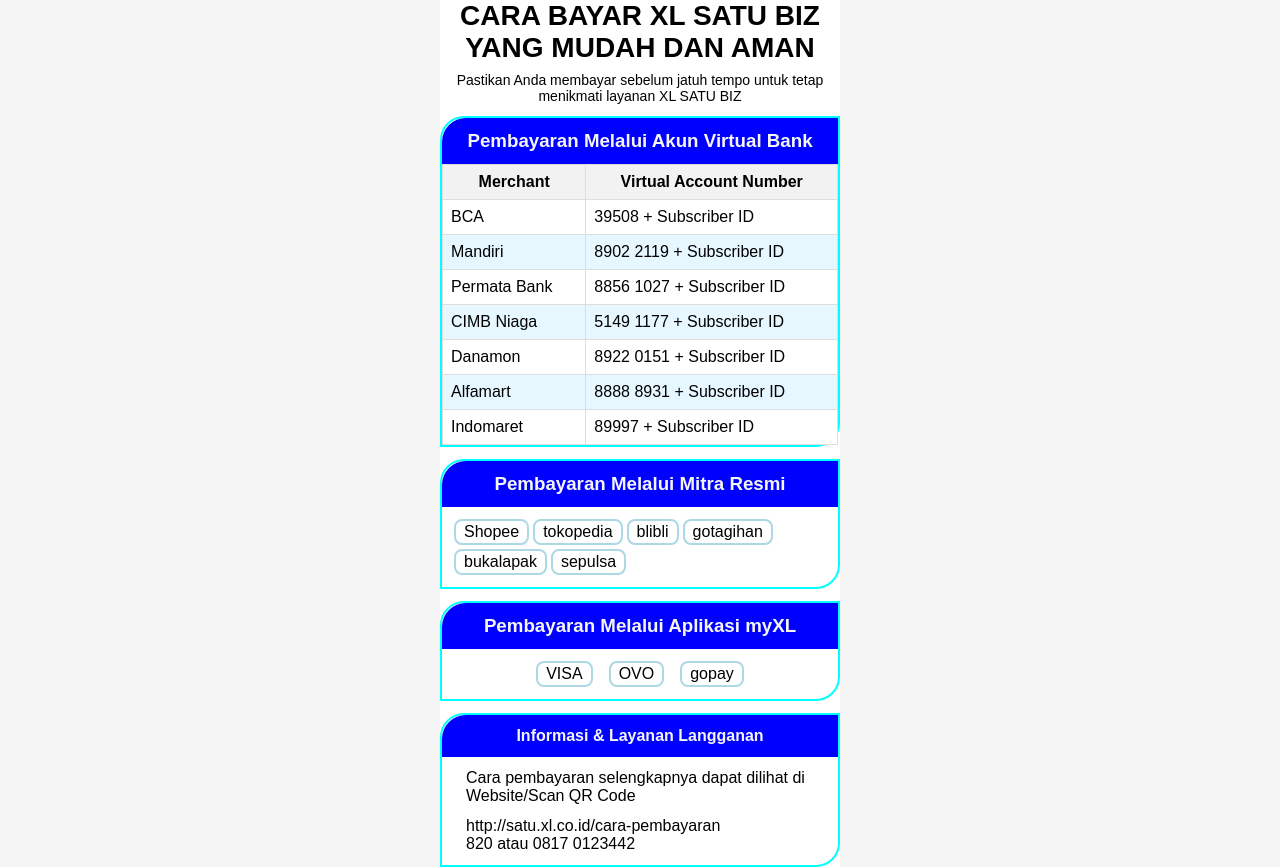
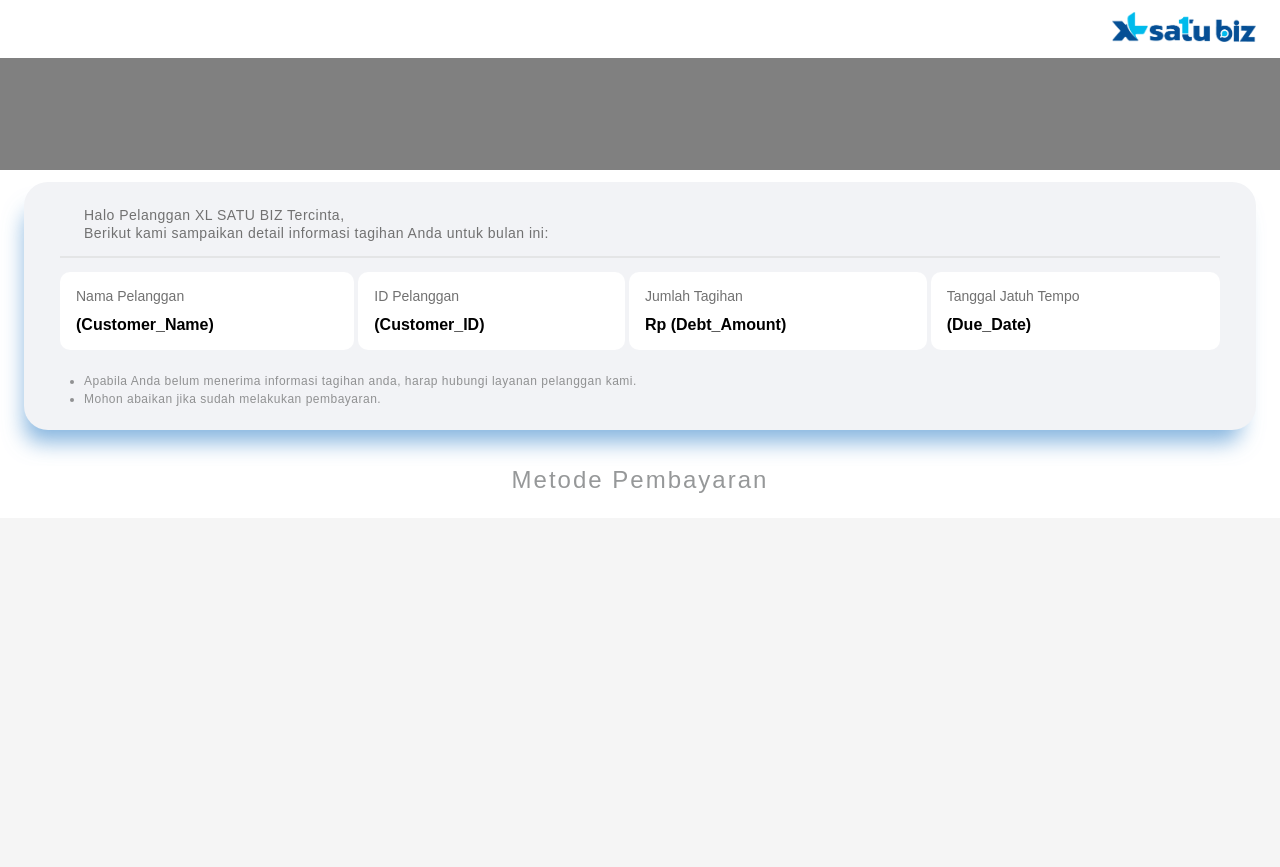
Before and after one commit to martinsuhendra/guntur-static-html, a website: page index.html in a window 1280 px wide. After the commit the page ends 800 px from the top, so only its background shows below. Drawn offline with Linux system fonts and the light colour scheme.

Commit message:
feat: page 2

```diff
--- a/index.html
+++ b/index.html
@@ -1,11 +1,10 @@
-<!doctype html>
+<!DOCTYPE html>
 <html lang="en">
 
 <head>
     <meta charset="UTF-8">
     <meta http-equiv="X-UA-Compatible" content="IE=edge">
     <meta name="viewport" content="width=device-width, initial-scale=1.0">
-    <!-- <link rel="stylesheet" href="css/style.css"> -->
     <title>XL Satu Biz</title>
     <style>
         * {
@@ -16,145 +15,65 @@
             font-family: Arial, Helvetica, sans-serif;
         }
 
+        body {
+            max-width: 1440px;
+            min-width: 360px;
+            margin: 0 auto;
+            background-color: #f5f5f5;
+        }
+
         section {
             background-color: #fff;
-        }
-
-        a {
-            text-decoration: none;
-            color: inherit;
-        }
-
-        ol>li {
-            font-size: 12px;
-            font-weight: 600;
-            font-family: 'Arial', serif;
-            margin-bottom: 14px;
-        }
-
-        ul {
-            list-style: inside;
-            list-style-position: outside;
-        }
-
-        ul>li {
-            font-size: 10px;
-            font-weight: 300;
-            font-family: 'Arial', serif;
         }
     </style>
 </head>
 
-<body style="max-width: 400px;
-min-width: 296px;
-margin: 0 auto; background-color: #f5f5f5;">
+<body>
+    <section style="padding: 12px 24px;text-align: right;">
+        <img src="/assets/source-image/xl-satu-biz.png" style="width: 144px; height: 'auto';">
+    </section>
     <section>
-        <div>
-            <h1 style="text-align: center; text-transform: uppercase; font-weight: 700; font-size: 28px;">
-                cara bayar xl satu biz yang mudah dan aman
-            </h1>
-            <h6 style="text-align: center; font-weight: 100; font-size: 14px; margin-top: 8px;">Pastikan Anda membayar
-                sebelum jatuh
-                tempo
-                untuk tetap
-                menikmati layanan XL SATU
-                BIZ
-            </h6>
+        <div style="width: 100%; background-color: gray; height: 112px;"></div>
+    </section>
+    <section style="padding-top: 12px; padding-bottom: 36px; padding-left: 24px; padding-right: 24px;">
+        <div
+            style="width: 100%; background-color: #f2f3f6;padding: 24px 36px;border-radius: 24px;box-shadow: -7px 20px 21px -8px rgba(93, 156, 212, 0.75);">
+            <div style="padding: 0px 24px;">
+                <span style="font-size: 14px; letter-spacing: 0.5px; color: #717171;">Halo Pelanggan XL SATU BIZ
+                    Tercinta,
+                    <br>Berikut kami
+                    sampaikan detail
+                    informasi tagihan Anda untuk
+                    bulan ini:</span>
+            </div>
+
+            <div style="border-bottom: 2px solid #e4e5e6; width: 100%; margin: 14px 0px;" />
         </div>
-        <div
-            style="border: cyan solid 2px; margin-top: 12px; border-top-left-radius: 24px; border-bottom-right-radius: 24px;">
-            <h3
-                style="text-align: center; color: whitesmoke; padding: 12px; border-top-left-radius: 24px; background-color: blue;">
-                Pembayaran Melalui
-                Akun Virtual Bank</h3>
-            <table style="border-collapse: collapse; width: 100%;">
-                <thead>
-                    <tr>
-                        <th style="border: 1px solid #ddd; padding: 8px; background-color: #f2f2f2;">Merchant</th>
-                        <th style="border: 1px solid #ddd; padding: 8px; background-color: #f2f2f2;">Virtual Account
-                            Number</th>
-                    </tr>
-                </thead>
-                <tbody>
-                    <tr style="background-color: #fff;">
-                        <td style="border: 1px solid #ddd; padding: 8px;">BCA</td>
-                        <td style="border: 1px solid #ddd; padding: 8px;">39508 + Subscriber ID</td>
-                    </tr>
-                    <tr style="background-color: #e6f7ff;">
-                        <td style="border: 1px solid #ddd; padding: 8px;">Mandiri</td>
-                        <td style="border: 1px solid #ddd; padding: 8px;">8902 2119 + Subscriber ID</td>
-                    </tr>
-                    <tr style="background-color: #fff;">
-                        <td style="border: 1px solid #ddd; padding: 8px;">Permata Bank</td>
-                        <td style="border: 1px solid #ddd; padding: 8px;">8856 1027 + Subscriber ID</td>
-                    </tr>
-                    <tr style="background-color: #e6f7ff;">
-                        <td style="border: 1px solid #ddd; padding: 8px;">CIMB Niaga</td>
-                        <td style="border: 1px solid #ddd; padding: 8px;">5149 1177 + Subscriber ID</td>
-                    </tr>
-                    <tr style="background-color: #fff;">
-                        <td style="border: 1px solid #ddd; padding: 8px;">Danamon</td>
-                        <td style="border: 1px solid #ddd; padding: 8px;">8922 0151 + Subscriber ID</td>
-                    </tr>
-                    <tr style="background-color: #e6f7ff;">
-                        <td style="border: 1px solid #ddd; padding: 8px;">Alfamart</td>
-                        <td style="border: 1px solid #ddd; padding: 8px;">8888 8931 + Subscriber ID</td>
-                    </tr>
-                    <tr style="background-color: #fff;">
-                        <td style="border: 1px solid #ddd; padding: 8px;">Indomaret</td>
-                        <td style="border: 1px solid #ddd; padding: 8px;">89997 + Subscriber ID</td>
-                    </tr>
-                </tbody>
-            </table>
-        </div>
-        <div
-            style=" margin-top: 12px;border: cyan solid 2px; margin-top: 12px; border-top-left-radius: 24px; border-bottom-right-radius: 24px;">
-            <h3
-                style="text-align: center; color: whitesmoke; padding: 12px; border-top-left-radius: 24px; background-color: blue;">
-                Pembayaran Melalui Mitra Resmi</h3>
-            <div style="display: flex; flex-direction: row; gap: 4px; margin: 12px; flex-wrap: wrap;">
-                <div style="border: solid 2px lightblue; padding: 2px 8px; border-radius: 8px;">
-                    Shopee</div>
-                <div style="border: solid 2px lightblue; padding: 2px 8px; border-radius: 8px;">
-                    tokopedia</div>
-                <div style="border: solid 2px lightblue; padding: 2px 8px; border-radius: 8px;">
-                    blibli</div>
-                <div style="border: solid 2px lightblue; padding: 2px 8px; border-radius: 8px;">
-                    gotagihan</div>
-                <div style="border: solid 2px lightblue; padding: 2px 8px; border-radius: 8px;">
-                    bukalapak</div>
-                <div style="border: solid 2px lightblue; padding: 2px 8px; border-radius: 8px;">
-                    sepulsa</div>
+        <div style="display: flex; justify-content: flex-start; gap: 4px;flex-wrap: wrap;">
+            <div style="padding: 16px; background-color: #fff;flex-grow: 1;border-radius: 10px;">
+                <p style="font-size: 14px;color: #717171;margin-bottom: 12px;">Nama Pelanggan</p>
+                <span><b>(Customer_Name)</b></span>
+            </div>
+            <div style="padding: 16px; background-color: #fff;flex-grow: 1;border-radius: 10px;">
+                <p style="font-size: 14px;color: #717171;margin-bottom: 12px;">ID Pelanggan</p>
+                <span><b>(Customer_ID)</b></span>
+            </div>
+            <div style="padding: 16px; background-color: #fff;flex-grow: 1;border-radius: 10px;">
+                <p style="font-size: 14px;color: #717171;margin-bottom: 12px;">Jumlah Tagihan</p>
+                <span><b>Rp (Debt_Amount)</b></span>
+            </div>
+            <div style="padding: 16px; background-color: #fff;flex-grow: 1;border-radius: 10px;">
+                <p style="font-size: 14px;color: #717171;margin-bottom: 12px;">Tanggal Jatuh Tempo</p>
+                <span><b>(Due_Date)</b></span>
             </div>
         </div>
-        <div
-            style=" margin-top: 12px;border: cyan solid 2px; margin-top: 12px; border-top-left-radius: 24px; border-bottom-right-radius: 24px;">
-            <h3
-                style="text-align: center; color: whitesmoke; padding: 12px; border-top-left-radius: 24px; background-color: blue;">
-                Pembayaran Melalui Aplikasi myXL</h3>
-            <div
-                style="display: flex; flex-direction: row; gap: 16px; margin: 12px; flex-wrap: wrap; justify-content: center;">
-                <div style="border: solid 2px lightblue; padding: 2px 8px; border-radius: 8px;">
-                    VISA</div>
-                <div style="border: solid 2px lightblue; padding: 2px 8px; border-radius: 8px;">
-                    OVO</div>
-                <div style="border: solid 2px lightblue; padding: 2px 8px; border-radius: 8px;">
-                    gopay</div>
-            </div>
-        </div>
-        <div
-            style=" margin-top: 12px;border: cyan solid 2px; margin-top: 12px; border-top-left-radius: 24px; border-bottom-right-radius: 24px;">
-            <h4
-                style="text-align: center; color: whitesmoke; padding: 12px; border-top-left-radius: 24px; background-color: blue;">
-                Informasi & Layanan Langganan</h4>
-            <div style="padding: 12px 24px;">
-                <p>Cara pembayaran selengkapnya dapat dilihat di Website/Scan QR Code</p>
-                <p style="margin-top: 12px;">http://satu.xl.co.id/cara-pembayaran</p>
-                <div>
-                    <span>820 atau 0817 0123442</span>
-                </div>
-            </div>
-        </div>
+        <ul style="padding: 0px 24px;margin-top: 24px;font-size: 12px;color: #909192;letter-spacing: 0.5px;">
+            <li>Apabila Anda belum menerima informasi tagihan anda, harap hubungi layanan pelanggan kami.</li>
+            <li style="margin-top: 4px;">Mohon abaikan jika sudah melakukan pembayaran.</li>
+        </ul>
+    </section>
+    <section style="text-align: center; text-transform: capitalize;">
+        <h1 style="letter-spacing: 2px;color: #969899;font-weight: 500;padding-bottom: 24px;">metode pembayaran</h1>
     </section>
 </body>
 
```
Also changed, not shown: projects/xl-payment/index.html (added, +30 -0 lines), assets/source-image/Headline.png (added), assets/source-image/contact.png (deleted), assets/source-image/disclaimer.png (deleted), assets/source-image/headline-subheadline.png (added), assets/source-image/table-1.png (added), assets/source-image/table-2.png (added), assets/source-image/table-3.png (added), assets/source-image/table-4.png (added), assets/source-image/xl-axiata.png (added), assets/source-image/xl-satu-biz.png (added), 2 other files.
